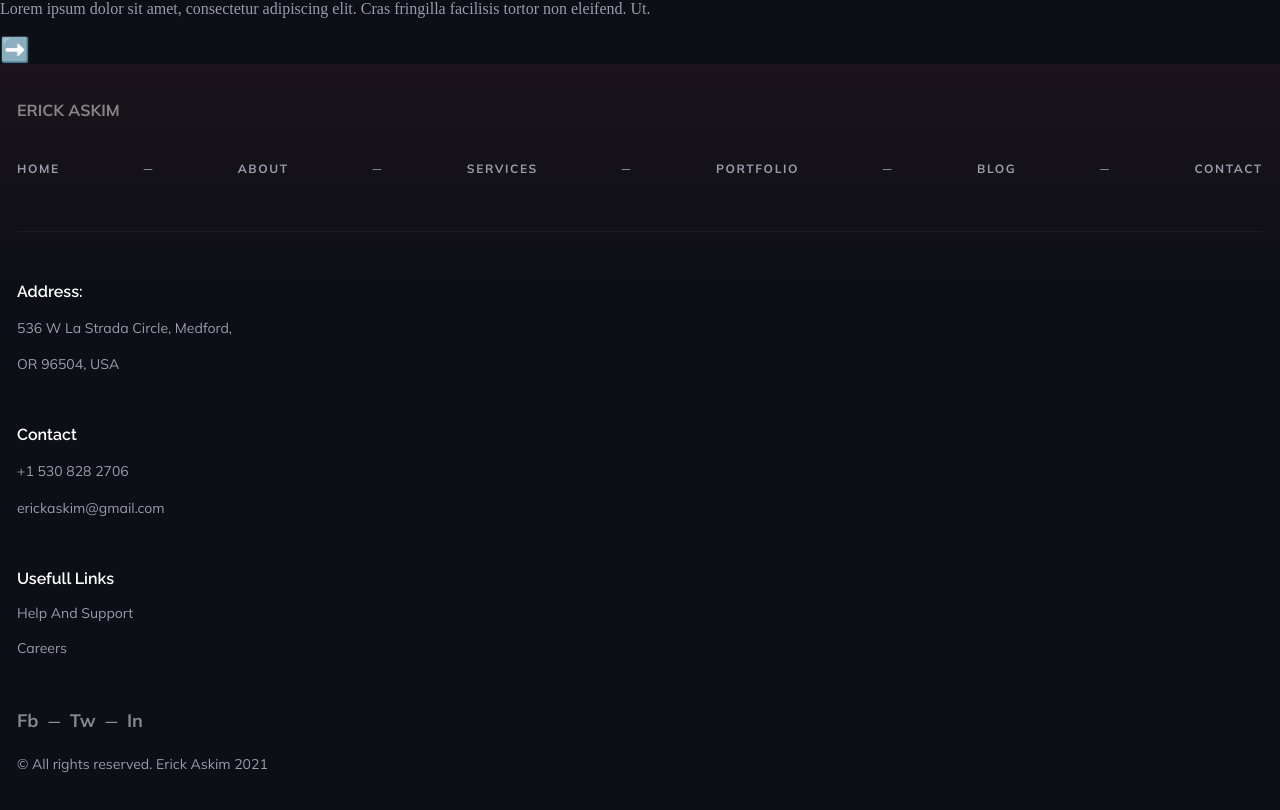
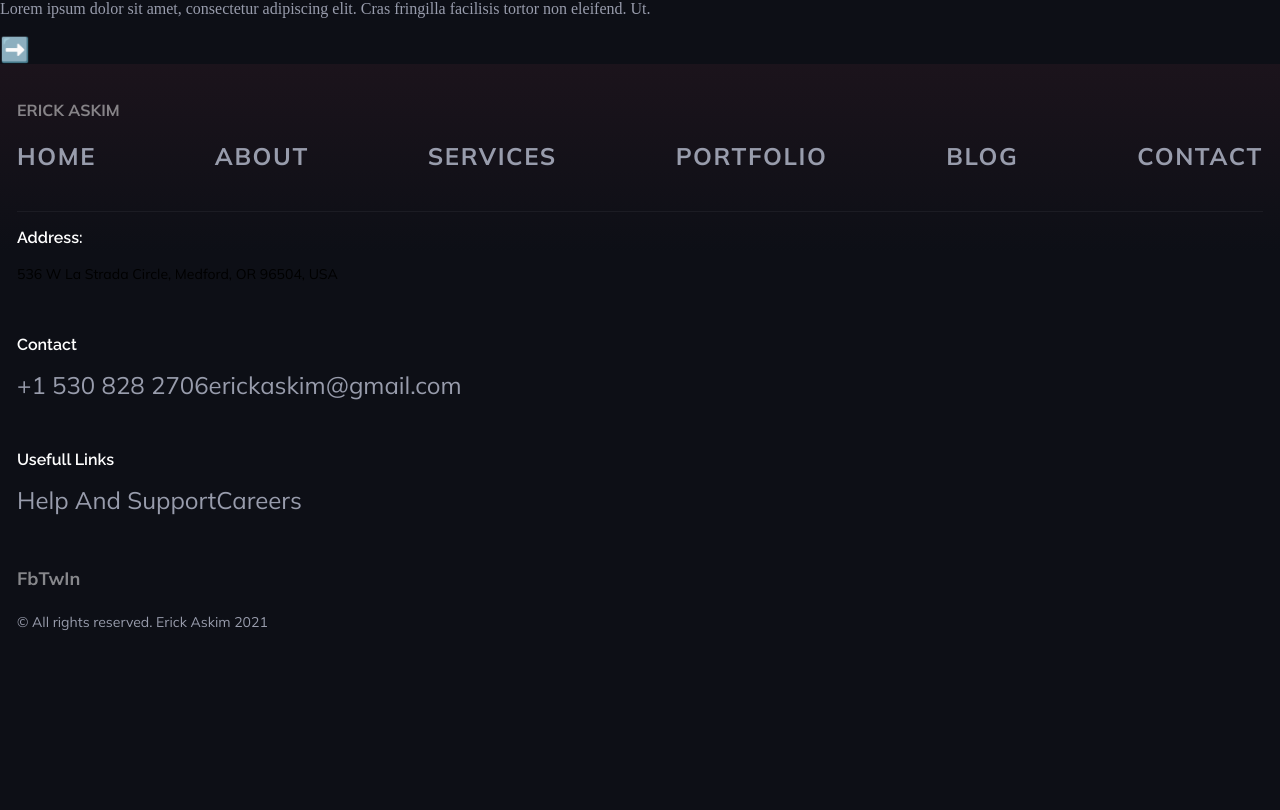
Before and after one commit to Guitarninja1/erickaskim.com, a Next.js app: page /services in a window 1280 px wide. Shown: the part 847-1657 px from the top of the page. After the commit the page ends 1537 px from the top, so only its background shows below. Built offline with nearby package versions, Linux system fonts and the light colour scheme.

Commit message:
address pr requests

```diff
--- a/components/Footer.js
+++ b/components/Footer.js
@@ -6,77 +6,56 @@ export default function Footer() {
 		<div className='footer--wrapper'>
 			<div className='footer--menu'>
 				<h2 className='footer--title'>Erick Askim</h2>
-				<ul className='footer--menu__ul'>
+				<ul className='footer--menu-ul'>
 					<li>
-						<Link href='/'>
-							<p>Home</p>
-						</Link>
+						<Link href='/'>Home</Link>
 					</li>
-					<p className='footer--social__line'>─</p>
 					<li>
-						<Link href='/about'>
-							<p>About</p>
-						</Link>
+						<Link href='/about'>About</Link>
 					</li>
-					<p className='footer--social__line'>─</p>
 					<li>
-						<Link href='/'>
-							<p>Services</p>
-						</Link>
+						<Link href='/'>Services</Link>
 					</li>
-					<p className='footer--social__line'>─</p>
-
 					<li>
-						<Link href='/'>
-							<p>Portfolio</p>
-						</Link>
+						<Link href='/'>Portfolio</Link>
 					</li>
-					<p className='footer--social__line'>─</p>
 					<li>
-						<Link href='/blog'>
-							<p>Blog</p>
-						</Link>
+						<Link href='/blog'>Blog</Link>
 					</li>
-					<p className='footer--social__line'>─</p>
 					<li>
-						<Link href='/contact'>
-							<p>Contact</p>
-						</Link>
+						<Link href='/contact'>Contact</Link>
 					</li>
 				</ul>
 			</div>
 			<div className='footer--info'>
 				<div className='footer--address'>
-					<address className='footer--address-wrap'>
-						<h3 className='footer--h3'>Address:</h3>
-						<p className='footer--p'>536 W La Strada Circle, Medford,</p>
-						<p className='footer--p'>OR 96504, USA</p>
+					<h3 className='footer--h3'>Address:</h3>
+					<address className='footer--p'>
+						536 W La Strada Circle, Medford, OR 96504, USA
 					</address>
 				</div>
 				<div className='footer--contact'>
 					<h3 className='footer--h3'>Contact</h3>
-					<p className='footer--p'>+1 530 828 2706</p>
-					<p className='footer--p'>erickaskim@gmail.com</p>
+					<Link href='tel:+15308282706' className='footer--p'>
+						+1 530 828 2706
+					</Link>
+					<Link href='mailto:erickaskim@gmail.com' className='footer--p'>
+						erickaskim@gmail.com
+					</Link>
 				</div>
 				<div className='footer--usefull-links'>
 					<h3 className='footer--h3'>Usefull Links</h3>
-					<Link href='/'>
-						<a className='footer--link'>Help And Support</a>
-					</Link>
-					<Link href='/'>
-						<a className='footer--link'>Careers</a>
-					</Link>
+					<Link href='/'>Help And Support</Link>
+					<Link href='/'>Careers</Link>
 				</div>
 			</div>
 			<div className='footer--social'>
 				<Link href='/'>
 					<a className='footer--social-link'>Fb</a>
 				</Link>
-				<p className='footer--social__line'>─</p>
 				<Link href='/'>
 					<a className='footer--social-link'>Tw</a>
 				</Link>
-				<p className='footer--social__line'>─</p>
 				<Link href='/'>
 					<a className='footer--social-link'>In</a>
 				</Link>
--- a/components/Previews/ServicePreview.js
+++ b/components/Previews/ServicePreview.js
@@ -5,12 +5,12 @@ import Triangle from '../svg/Triangle';
 export default function ServicePreview() {
 	return (
 		<div className='servicepreview--wrapper'>
-			<div className='index--services'>
+			<div className='servicepreview--head'>
 				<div className='triangle'>
 					<Triangle />
 				</div>
 
-				<h3 className='index--second__flavortext'>Digital Dominance</h3>
+				<h3 className='servicepreview--flavortext'>Digital Dominance</h3>
 				<h2>Develop Digital Products</h2>
 				<p>
 					Lorem ipsum dolor sit amet, consectetur adipiscing elit. Cras
--- a/components/Resume.js
+++ b/components/Resume.js
@@ -19,9 +19,9 @@ export default function Resume() {
 				</p>
 			</div>
 			<ul className='resume--ul'>
-				<li>01.-----</li>
-				<li>02.---</li>
-				<li>03.---</li>
+				<li>01.</li>
+				<li>02.</li>
+				<li>03.</li>
 			</ul>
 		</div>
 	);
--- a/pages/services.js
+++ b/pages/services.js
@@ -5,12 +5,12 @@ import Triangle from '../components/svg/Triangle';
 export default function services() {
 	return (
 		<div className='service--wrapper'>
-			<div className='index--services'>
+			<div className='services--head'>
 				<div className='triangle'>
 					<Triangle />
 				</div>
 
-				<h3 className='index--second__flavortext'>Digital Dominance</h3>
+				<h3 className='services--flavortext'>Digital Dominance</h3>
 				<h2>Develop Digital Products</h2>
 				<p>
 					Lorem ipsum dolor sit amet, consectetur adipiscing elit. Cras
--- a/styles/Global.css
+++ b/styles/Global.css
@@ -82,7 +82,6 @@ a:hover {
 	padding: 17px;
 }
 .resume {
-	/* background: radial-gradient(circle at top right, #331b25 -2%, #0d0f16 8%); */
 	background: url(../Public/Mountain.svg),
 		radial-gradient(circle at top right, #331b25 30%, #0d0f16 80%);
 	background-repeat: no-repeat;
@@ -119,7 +118,6 @@ a:hover {
 	background: url(../Public/blogvector.svg),
 		linear-gradient(#0d0f16 60%, #331b25 136%);
 	background-repeat: no-repeat;
-	/* background-size: cover; */
 	background-position: bottom;
 }
 .footer--wrapper {
@@ -133,7 +131,7 @@ a:hover {
 	padding: 0;
 	opacity: 0.5;
 }
-.footer--menu__ul {
+.footer--menu-ul {
 	list-style: none;
 	flex-wrap: wrap;
 	margin: 0;
```
